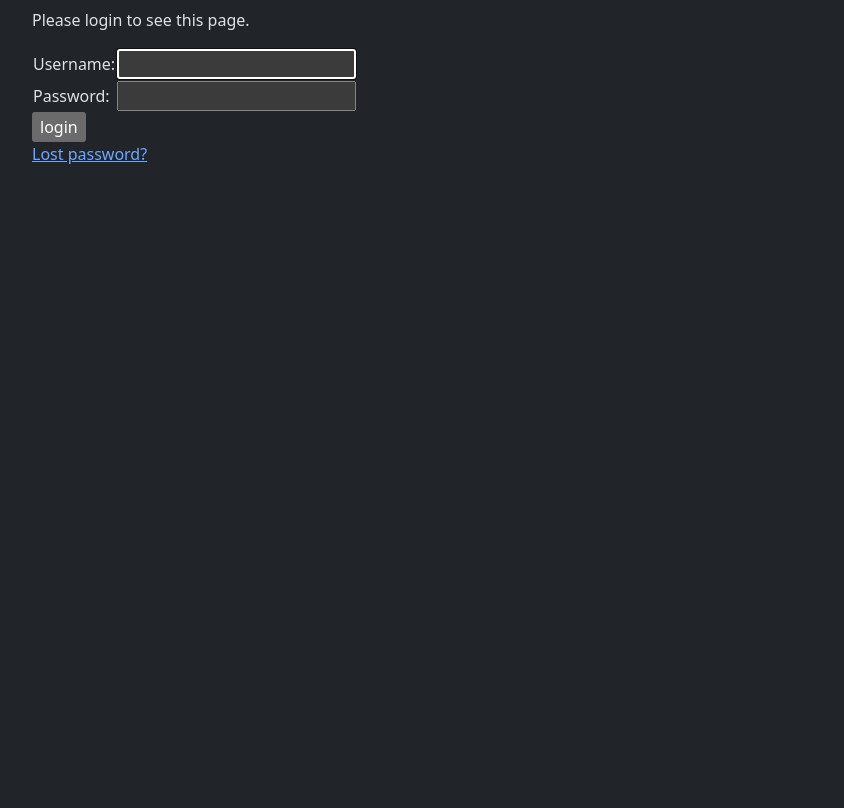
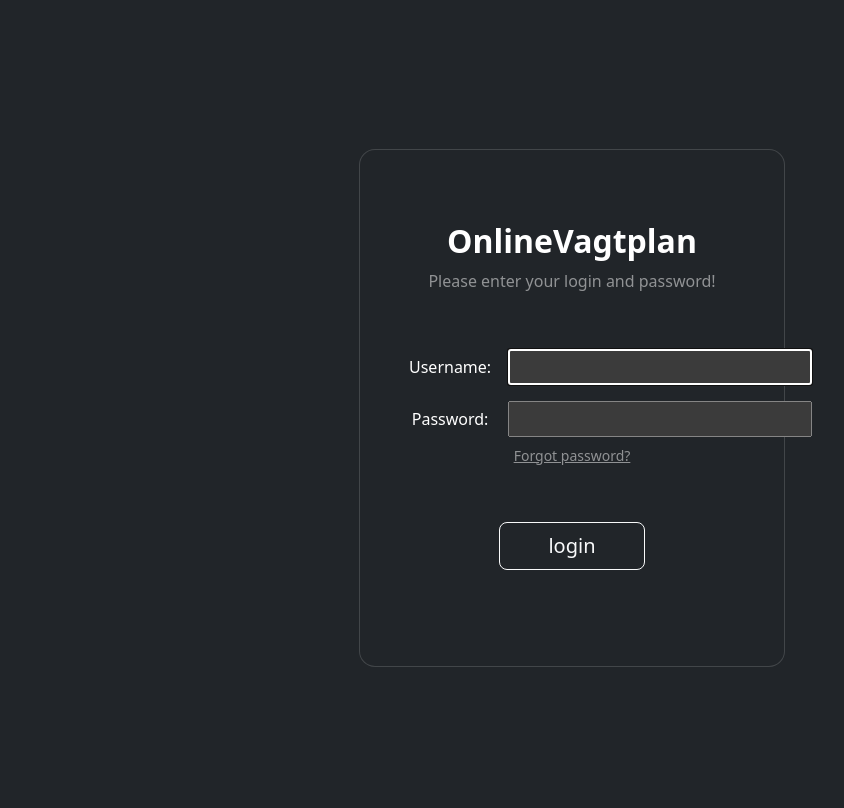
Before and after one commit to Suiziide/OnlineVagtplan, a Django app: page /accounts/login/?next=/ in a window 1280 px wide. Shown: the whole page, without its empty margins (68-912 px from the left). Before the commit the page ends 164 px from the top, so only its background shows below. Run offline with Django 4.2, Linux system fonts and the light colour scheme.

Commit message:
Designed login-form

```diff
--- a/templates/registration/login.html
+++ b/templates/registration/login.html
@@ -6,16 +6,7 @@
     <p>Your username and password didn't match. Please try again.</p>
   {% endif %}
 
-  {% if next %}
-    {% if user.is_authenticated %}
-      <p>Your account doesn't have access to this page. To proceed,
-      please login with an account that has access.</p>
-    {% else %}
-      <p>Please login to see this page.</p>
-    {% endif %}
-  {% endif %}
-
-  <form method="post" action="{% url 'login' %}">
+  {% comment %} <form method="post" action="{% url 'login' %}">
     {% csrf_token %}
     <table>
       <tr>
@@ -29,9 +20,46 @@
     </table>
     <input type="submit" value="login">
     <input type="hidden" name="next" value="{{ next }}">
-  </form>
+  </form> {% endcomment %}
 
   {# Assumes you setup the password_reset view in your URLconf #}
-  <p><a href="{% url 'password_reset' %}">Lost password?</a></p>
+  {% comment %} <p><a href="{% url 'password_reset' %}">Lost password?</a></p> {% endcomment %}
+<section class="vh-100 gradient-custom">
+  <div class="container py-5 h-100">
+    <div class="row d-flex justify-content-center align-items-center h-100">
+      <div class="col-12 col-md-8 col-lg-6 col-xl-5">
+        <div class="card bg-dark text-white" style="border-radius: 1rem;">
+          <div class="card-body p-5 text-center">
 
+            <div class="md-5 mt-md-4 pb-5">
+
+              <h2 class="fw-bold mb-2 ">OnlineVagtplan</h2>
+              <p class="text-white-50 mb-5">Please enter your login and password!</p>
+              <form method="post" action="{% url 'login' %}">
+                  {% csrf_token %}
+                  <table>
+                    <tr>
+                      <div class="form-outline form-white mb-4">
+                      <td class="form-label">{{ form.username.label_tag }}</td>
+                      <td class="form-control-lg">{{ form.username }}</td>
+                      </div
+                    </tr>
+                    <tr>
+                      <div class="form-outline form-white mb-4">
+                      <td class="form-label">{{ form.password.label_tag }}</td>
+                      <td class="form-control-lg">{{ form.password }}</td>
+                      </div
+                    </tr>
+                  </table>
+                  <p class="small mb-5 pb-lg-2"><a class="text-white-50" href="{% url 'password_reset' %}">Forgot password?</a></p>
+                  <input class="btn btn-outline-light btn-lg px-5" type="submit" value="login">
+                  <input type="hidden" name="next" value="{{ next }}">
+                </form>
+            </div>
+          </div>
+        </div>
+      </div>
+    </div>
+  </div>
+</section>
 {% endblock %}
```
Also changed, not shown: db.sqlite3.
